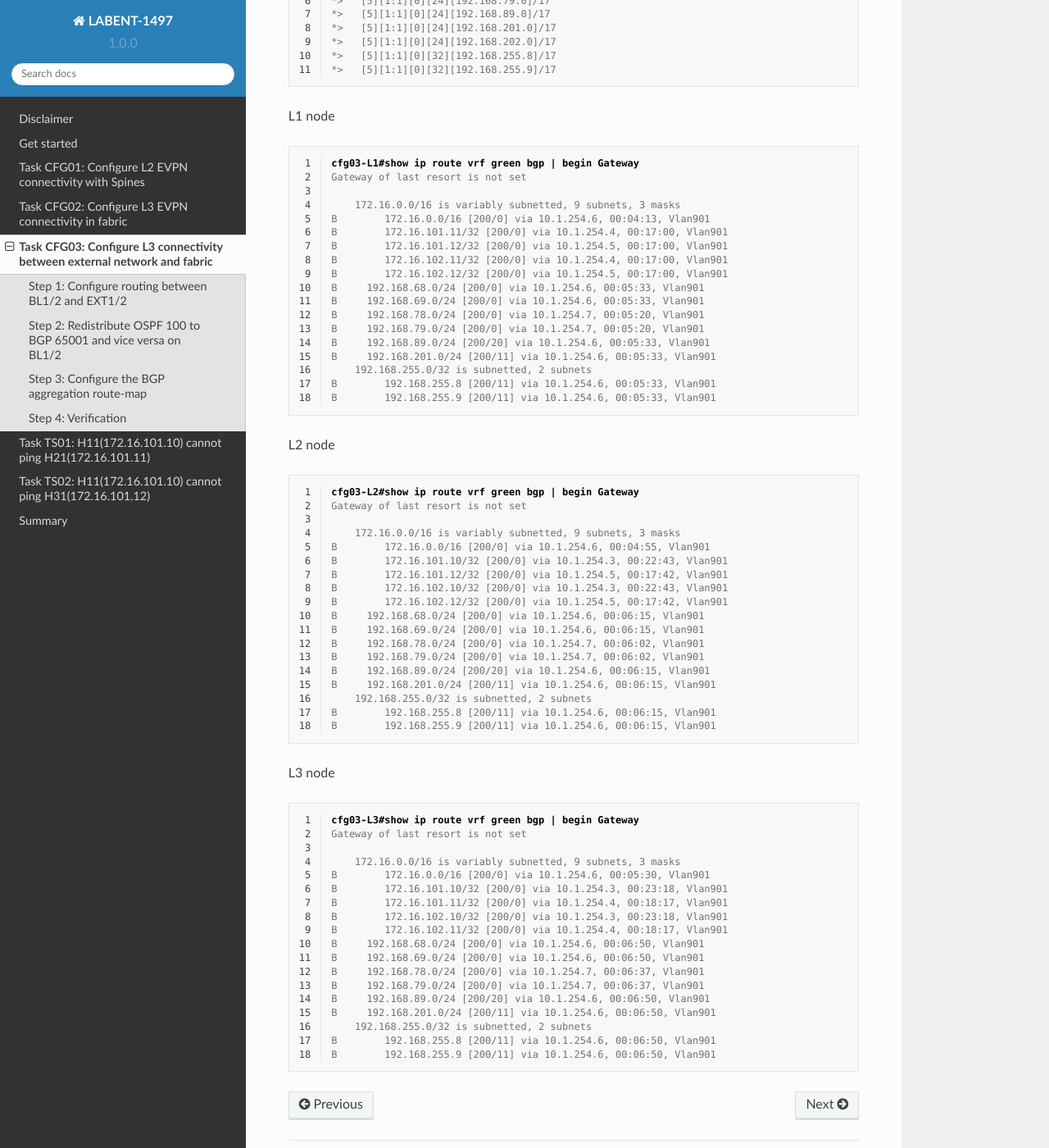
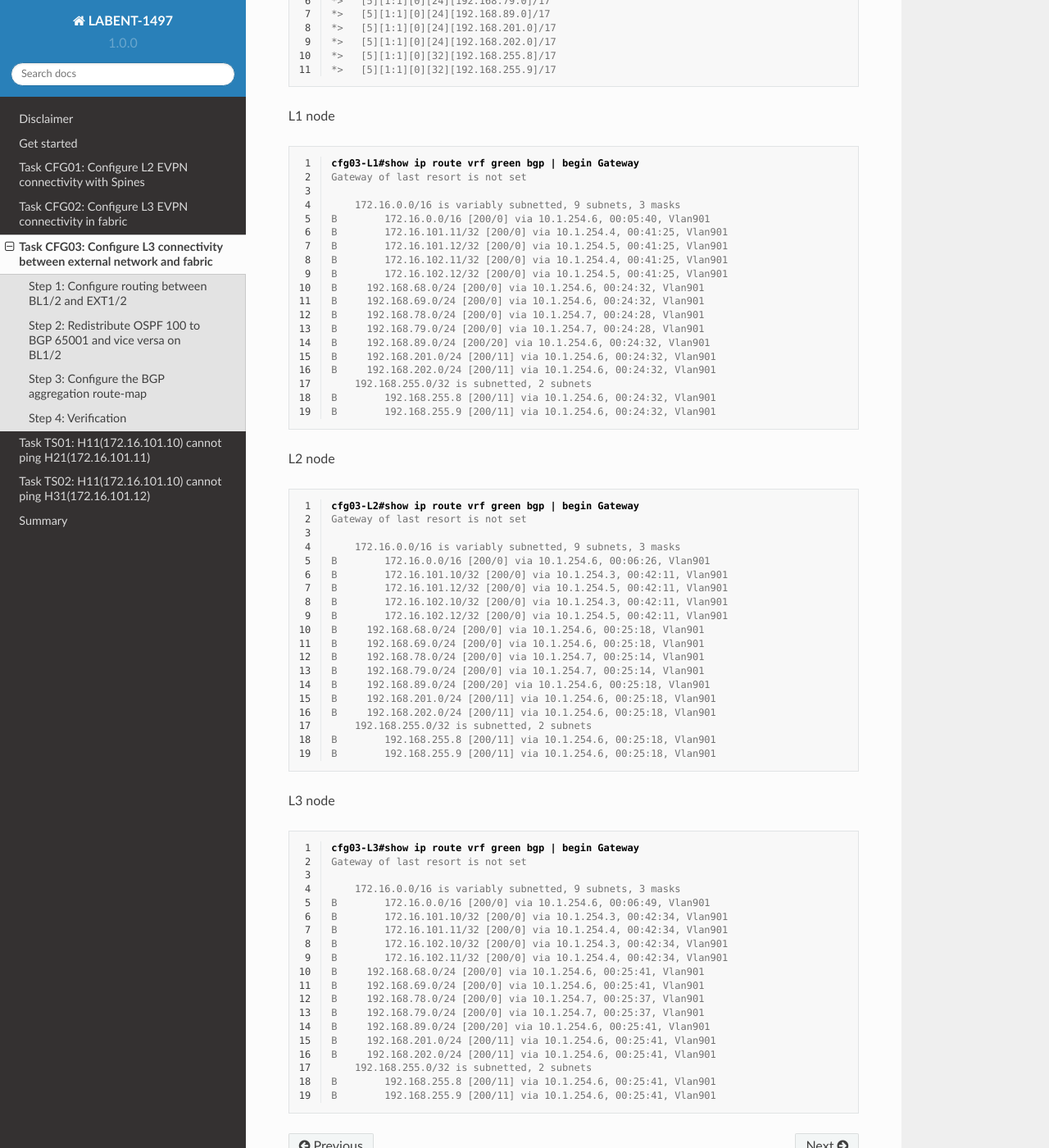
Before and after one commit to dvishchu/labent-1497, a Sphinx documentation site: the page built from docs/source/task_03.rst, in a window 1280 px wide and 1400 px high, scrolled down 9346 px. Shown: the whole window at 82% size. Built offline with Sphinx 7.4.7 and the Read the Docs theme 2.0.0, drawn with Linux system fonts in a browser that asks for light colours.

Commit message:
Updating output in task03

```diff
--- a/docs/source/task_03.rst
+++ b/docs/source/task_03.rst
@@ -451,20 +451,21 @@ L1 node
     Gateway of last resort is not set
 
         172.16.0.0/16 is variably subnetted, 9 subnets, 3 masks
-    B        172.16.0.0/16 [200/0] via 10.1.254.6, 00:04:13, Vlan901
-    B        172.16.101.11/32 [200/0] via 10.1.254.4, 00:17:00, Vlan901
-    B        172.16.101.12/32 [200/0] via 10.1.254.5, 00:17:00, Vlan901
-    B        172.16.102.11/32 [200/0] via 10.1.254.4, 00:17:00, Vlan901
-    B        172.16.102.12/32 [200/0] via 10.1.254.5, 00:17:00, Vlan901
-    B     192.168.68.0/24 [200/0] via 10.1.254.6, 00:05:33, Vlan901
-    B     192.168.69.0/24 [200/0] via 10.1.254.6, 00:05:33, Vlan901
-    B     192.168.78.0/24 [200/0] via 10.1.254.7, 00:05:20, Vlan901
-    B     192.168.79.0/24 [200/0] via 10.1.254.7, 00:05:20, Vlan901
-    B     192.168.89.0/24 [200/20] via 10.1.254.6, 00:05:33, Vlan901
-    B     192.168.201.0/24 [200/11] via 10.1.254.6, 00:05:33, Vlan901
+    B        172.16.0.0/16 [200/0] via 10.1.254.6, 00:05:40, Vlan901
+    B        172.16.101.11/32 [200/0] via 10.1.254.4, 00:41:25, Vlan901
+    B        172.16.101.12/32 [200/0] via 10.1.254.5, 00:41:25, Vlan901
+    B        172.16.102.11/32 [200/0] via 10.1.254.4, 00:41:25, Vlan901
+    B        172.16.102.12/32 [200/0] via 10.1.254.5, 00:41:25, Vlan901
+    B     192.168.68.0/24 [200/0] via 10.1.254.6, 00:24:32, Vlan901
+    B     192.168.69.0/24 [200/0] via 10.1.254.6, 00:24:32, Vlan901
+    B     192.168.78.0/24 [200/0] via 10.1.254.7, 00:24:28, Vlan901
+    B     192.168.79.0/24 [200/0] via 10.1.254.7, 00:24:28, Vlan901
+    B     192.168.89.0/24 [200/20] via 10.1.254.6, 00:24:32, Vlan901
+    B     192.168.201.0/24 [200/11] via 10.1.254.6, 00:24:32, Vlan901
+    B     192.168.202.0/24 [200/11] via 10.1.254.6, 00:24:32, Vlan901
         192.168.255.0/32 is subnetted, 2 subnets
-    B        192.168.255.8 [200/11] via 10.1.254.6, 00:05:33, Vlan901
-    B        192.168.255.9 [200/11] via 10.1.254.6, 00:05:33, Vlan901
+    B        192.168.255.8 [200/11] via 10.1.254.6, 00:24:32, Vlan901
+    B        192.168.255.9 [200/11] via 10.1.254.6, 00:24:32, Vlan901
 
 L2 node
 
@@ -476,20 +477,21 @@ L2 node
     Gateway of last resort is not set
 
         172.16.0.0/16 is variably subnetted, 9 subnets, 3 masks
-    B        172.16.0.0/16 [200/0] via 10.1.254.6, 00:04:55, Vlan901
-    B        172.16.101.10/32 [200/0] via 10.1.254.3, 00:22:43, Vlan901
-    B        172.16.101.12/32 [200/0] via 10.1.254.5, 00:17:42, Vlan901
-    B        172.16.102.10/32 [200/0] via 10.1.254.3, 00:22:43, Vlan901
-    B        172.16.102.12/32 [200/0] via 10.1.254.5, 00:17:42, Vlan901
-    B     192.168.68.0/24 [200/0] via 10.1.254.6, 00:06:15, Vlan901
-    B     192.168.69.0/24 [200/0] via 10.1.254.6, 00:06:15, Vlan901
-    B     192.168.78.0/24 [200/0] via 10.1.254.7, 00:06:02, Vlan901
-    B     192.168.79.0/24 [200/0] via 10.1.254.7, 00:06:02, Vlan901
-    B     192.168.89.0/24 [200/20] via 10.1.254.6, 00:06:15, Vlan901
-    B     192.168.201.0/24 [200/11] via 10.1.254.6, 00:06:15, Vlan901
+    B        172.16.0.0/16 [200/0] via 10.1.254.6, 00:06:26, Vlan901
+    B        172.16.101.10/32 [200/0] via 10.1.254.3, 00:42:11, Vlan901
+    B        172.16.101.12/32 [200/0] via 10.1.254.5, 00:42:11, Vlan901
+    B        172.16.102.10/32 [200/0] via 10.1.254.3, 00:42:11, Vlan901
+    B        172.16.102.12/32 [200/0] via 10.1.254.5, 00:42:11, Vlan901
+    B     192.168.68.0/24 [200/0] via 10.1.254.6, 00:25:18, Vlan901
+    B     192.168.69.0/24 [200/0] via 10.1.254.6, 00:25:18, Vlan901
+    B     192.168.78.0/24 [200/0] via 10.1.254.7, 00:25:14, Vlan901
+    B     192.168.79.0/24 [200/0] via 10.1.254.7, 00:25:14, Vlan901
+    B     192.168.89.0/24 [200/20] via 10.1.254.6, 00:25:18, Vlan901
+    B     192.168.201.0/24 [200/11] via 10.1.254.6, 00:25:18, Vlan901
+    B     192.168.202.0/24 [200/11] via 10.1.254.6, 00:25:18, Vlan901
         192.168.255.0/32 is subnetted, 2 subnets
-    B        192.168.255.8 [200/11] via 10.1.254.6, 00:06:15, Vlan901
-    B        192.168.255.9 [200/11] via 10.1.254.6, 00:06:15, Vlan901
+    B        192.168.255.8 [200/11] via 10.1.254.6, 00:25:18, Vlan901
+    B        192.168.255.9 [200/11] via 10.1.254.6, 00:25:18, Vlan901
 
 L3 node
 
@@ -501,17 +503,18 @@ L3 node
     Gateway of last resort is not set
 
         172.16.0.0/16 is variably subnetted, 9 subnets, 3 masks
-    B        172.16.0.0/16 [200/0] via 10.1.254.6, 00:05:30, Vlan901
-    B        172.16.101.10/32 [200/0] via 10.1.254.3, 00:23:18, Vlan901
-    B        172.16.101.11/32 [200/0] via 10.1.254.4, 00:18:17, Vlan901
-    B        172.16.102.10/32 [200/0] via 10.1.254.3, 00:23:18, Vlan901
-    B        172.16.102.11/32 [200/0] via 10.1.254.4, 00:18:17, Vlan901
-    B     192.168.68.0/24 [200/0] via 10.1.254.6, 00:06:50, Vlan901
-    B     192.168.69.0/24 [200/0] via 10.1.254.6, 00:06:50, Vlan901
-    B     192.168.78.0/24 [200/0] via 10.1.254.7, 00:06:37, Vlan901
-    B     192.168.79.0/24 [200/0] via 10.1.254.7, 00:06:37, Vlan901
-    B     192.168.89.0/24 [200/20] via 10.1.254.6, 00:06:50, Vlan901
-    B     192.168.201.0/24 [200/11] via 10.1.254.6, 00:06:50, Vlan901
+    B        172.16.0.0/16 [200/0] via 10.1.254.6, 00:06:49, Vlan901
+    B        172.16.101.10/32 [200/0] via 10.1.254.3, 00:42:34, Vlan901
+    B        172.16.101.11/32 [200/0] via 10.1.254.4, 00:42:34, Vlan901
+    B        172.16.102.10/32 [200/0] via 10.1.254.3, 00:42:34, Vlan901
+    B        172.16.102.11/32 [200/0] via 10.1.254.4, 00:42:34, Vlan901
+    B     192.168.68.0/24 [200/0] via 10.1.254.6, 00:25:41, Vlan901
+    B     192.168.69.0/24 [200/0] via 10.1.254.6, 00:25:41, Vlan901
+    B     192.168.78.0/24 [200/0] via 10.1.254.7, 00:25:37, Vlan901
+    B     192.168.79.0/24 [200/0] via 10.1.254.7, 00:25:37, Vlan901
+    B     192.168.89.0/24 [200/20] via 10.1.254.6, 00:25:41, Vlan901
+    B     192.168.201.0/24 [200/11] via 10.1.254.6, 00:25:41, Vlan901
+    B     192.168.202.0/24 [200/11] via 10.1.254.6, 00:25:41, Vlan901
         192.168.255.0/32 is subnetted, 2 subnets
-    B        192.168.255.8 [200/11] via 10.1.254.6, 00:06:50, Vlan901
-    B        192.168.255.9 [200/11] via 10.1.254.6, 00:06:50, Vlan901
+    B        192.168.255.8 [200/11] via 10.1.254.6, 00:25:41, Vlan901
+    B        192.168.255.9 [200/11] via 10.1.254.6, 00:25:41, Vlan901
```
